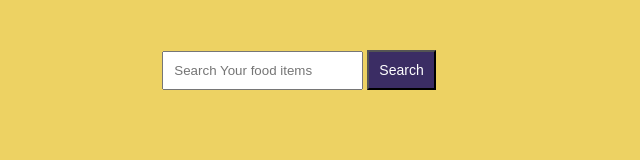
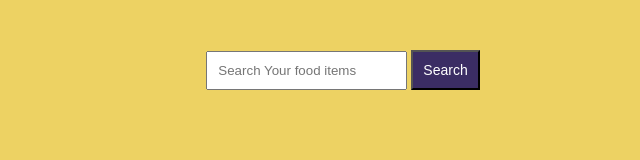
Before and after one commit to pinky50/cooking-master, a plain HTML site: page index.html in a window 1280 px wide. Shown: the whole page, without its empty margins (309-949 px from the left). Drawn offline with Linux system fonts and the light colour scheme.

Commit message:
container fixed

```diff
--- a/style.css
+++ b/style.css
@@ -2,7 +2,11 @@ body{
     background-color:#EDD263;
 }
 .container{
-    width: 1200px;
+    width: 100%;
+    padding-right: var(--bs-gutter-x,.75rem);
+    padding-left: var(--bs-gutter-x,.75rem);
+    margin-right: auto;
+    margin-left: auto;
 }
 
 .form{
```
